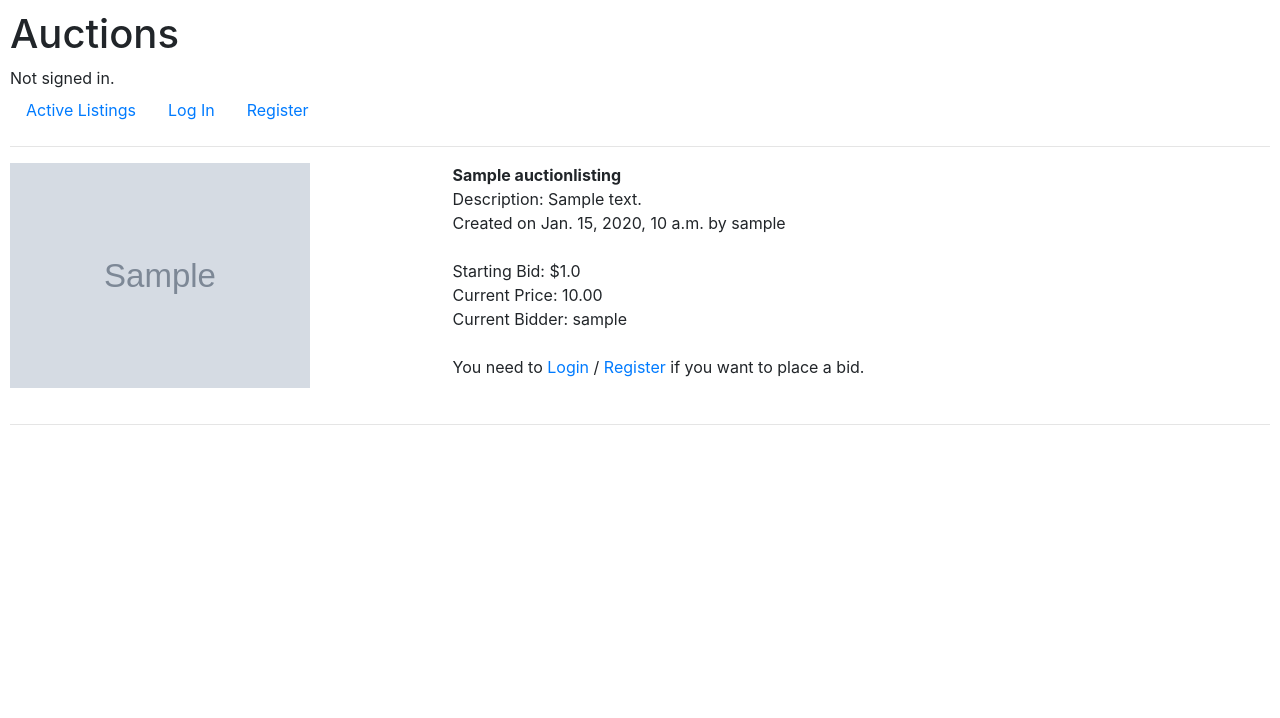
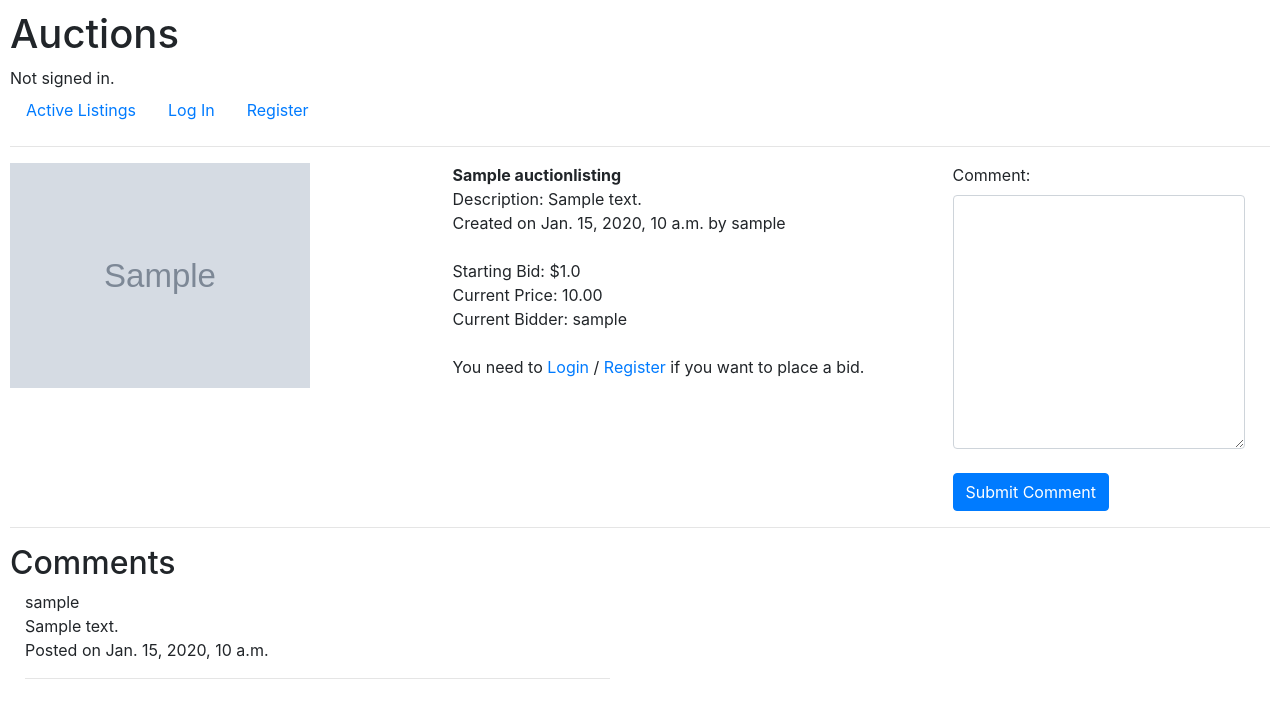
Before and after one commit to visualsoul/commerce, a Django app: page /listing/1 in a window 1280 px wide. Shown: the top 718 px of the page. Run offline with Django 3.2, Linux system fonts and the light colour scheme; tables that the repository leaves empty hold one stand-in row (values such as "Sample post"); grey boxes marked "Sample" are stand-in pictures; some libraries are stand-ins or nearby versions.

Commit message:
Added comment functionality

```diff
--- a/auctions/forms.py
+++ b/auctions/forms.py
@@ -11,3 +11,7 @@ class CreateListing(ModelForm):
 
 class PlaceBid(forms.Form):
      amount = forms.FloatField()
+
+
+class CommentForm(forms.Form):
+    message = forms.CharField(label="Comment", max_length=200, widget=forms.Textarea(attrs={'class': "form-control"}))
--- a/auctions/templates/auctions/listing.html
+++ b/auctions/templates/auctions/listing.html
@@ -1,11 +1,11 @@
 {% extends "auctions/layout.html" %}
 {% load static %}
 {% block body %}
-    <div class="row justify-content-left">
-        <div style="margin-right: 120px; margin-bottom: 20px;" class="col-md-3 col-sm-5 col-s-5 col-xs-5">
+    <div class="row">
+        <div style="width: 300px;margin-right: 120px; margin-bottom: 20px;" class="col col-3">
             <img style="max-height: 300px; max-width: 300px;" src="{{ listing.image_url }}" alt="{{ listing.title }}">
         </div>
-        <div class="col-md-6 col-sm-10 col-xs-10">
+        <div style="min-width: 400px; max-width: 500px;" class="col col-6">
             <strong>{{ listing.title }}</strong><br>
             Description: {{ listing.description }} <br>
 
@@ -82,6 +82,37 @@
 
         {% endif %}
         </div>
+
+
+        <div class="col col-3">
+            <form action="" method="post">
+                {% csrf_token %}
+                {{ comment_form }}
+                <br>
+                <input class="btn btn-small btn-primary" type="submit" name="submit_comment" value="Submit Comment">
+            </form>
         </div>
-        <hr>
+    </div>
+    <hr>
+    <div class="row">
+       <div class="col col-6">
+           <div>
+               <h2>Comments</h2>
+
+                   {% if comments %}
+                   {% for comment in comments %}
+                     <div class="container">
+                     <span>{{ comment.user.username }}</span><br>
+                     <span>{{ comment.message }}</span><br>
+                     Posted on <span>{{ comment.dt }}</span>
+                         <hr>
+                     </div>
+                   {% endfor %}
+                   {% endif %}
+
+           </div>
+       </div>
+    </div>
+
+
 {% endblock %}
--- a/auctions/views.py
+++ b/auctions/views.py
@@ -7,7 +7,7 @@ from django.contrib.auth.decorators import login_required
 from django.core.exceptions import ObjectDoesNotExist
 
 from .models import User, AuctionListing, WatchList, Bid, Comment
-from .forms import CreateListing, PlaceBid
+from .forms import CreateListing, PlaceBid, CommentForm
 
 categories = {1: "Laptop", 2: "Desktop PC", 3: "CPU", 4: "Memory (RAM)", 5: "Motherboards", 6: "Graphics Cards",
                   7: "Networking", 8: "Audio", 9: "Other Components"}
@@ -25,16 +25,33 @@ def listing(request, pk):
     watch_list_counter = WatchList.objects.filter(user=request.user.id).count()
     _listing = AuctionListing.objects.get(id=pk)
     watching = WatchList.objects.filter(user=request.user.id, listing=_listing).count()
+    comment_form = CommentForm()
     place_bid_form = PlaceBid()
     bids = _listing.bidItem.all()
+    comments = _listing.comment_set.all()
+
     max_bid = 0
     current_bidder = None
+    message = None
+
     if len(bids) > 0:
         max_bid = bids.order_by('-amount')[0].amount
         current_bidder = bids.order_by('-amount')[0].bidder
 
+    # --------------------------- Comments form -------------------------------------------------
+    if request.POST.get('submit_comment'):
+        comment_form = CommentForm(request.POST)
+        if comment_form.is_valid():
+            comment_message = request.POST.get('message')
+            print(comment_message)
+            comment_instance = Comment(user=request.user, listing=_listing, message=comment_message)
+            comment_instance.save()
+        return HttpResponseRedirect(reverse('listing', args=[_listing.id]))
+
+    # -------------------------------------------------------------------------------------------
+
     # --------------------------- place bid form ------------------------------------------------
-    message = None
+
     if request.POST.get('place_bid'):
         place_bid_form = PlaceBid(request.POST)
         amount = request.POST.get('amount')
@@ -43,8 +60,6 @@ def listing(request, pk):
         max_bid = 0
         if len(bids) > 0:
             max_bid = bids.order_by('-amount')[0].amount
-        #print(max_bid)
-        #print(bids)
         if float(amount) >= float(_listing.starting_bid):
             if float(amount) > float(max_bid):
                 bid = Bid(bidder=user, listing=_listing, amount=float(amount))
@@ -91,7 +106,9 @@ def listing(request, pk):
         'watching': watching,
         'place_bid_form': place_bid_form,
         'current_price': max_bid,
-        'current_bidder': current_bidder
+        'current_bidder': current_bidder,
+        'comment_form': comment_form,
+        'comments': comments
     }
     return render(request, "auctions/listing.html", context)
 
```
